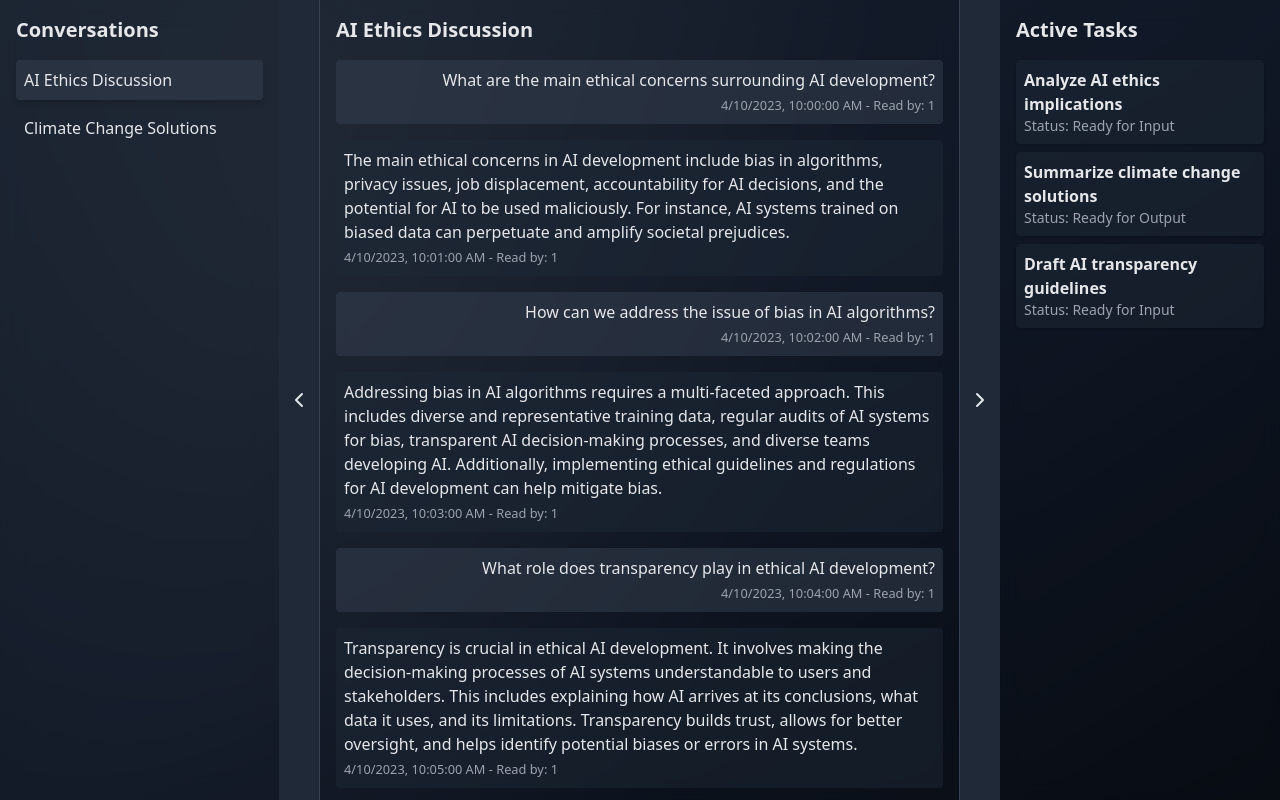
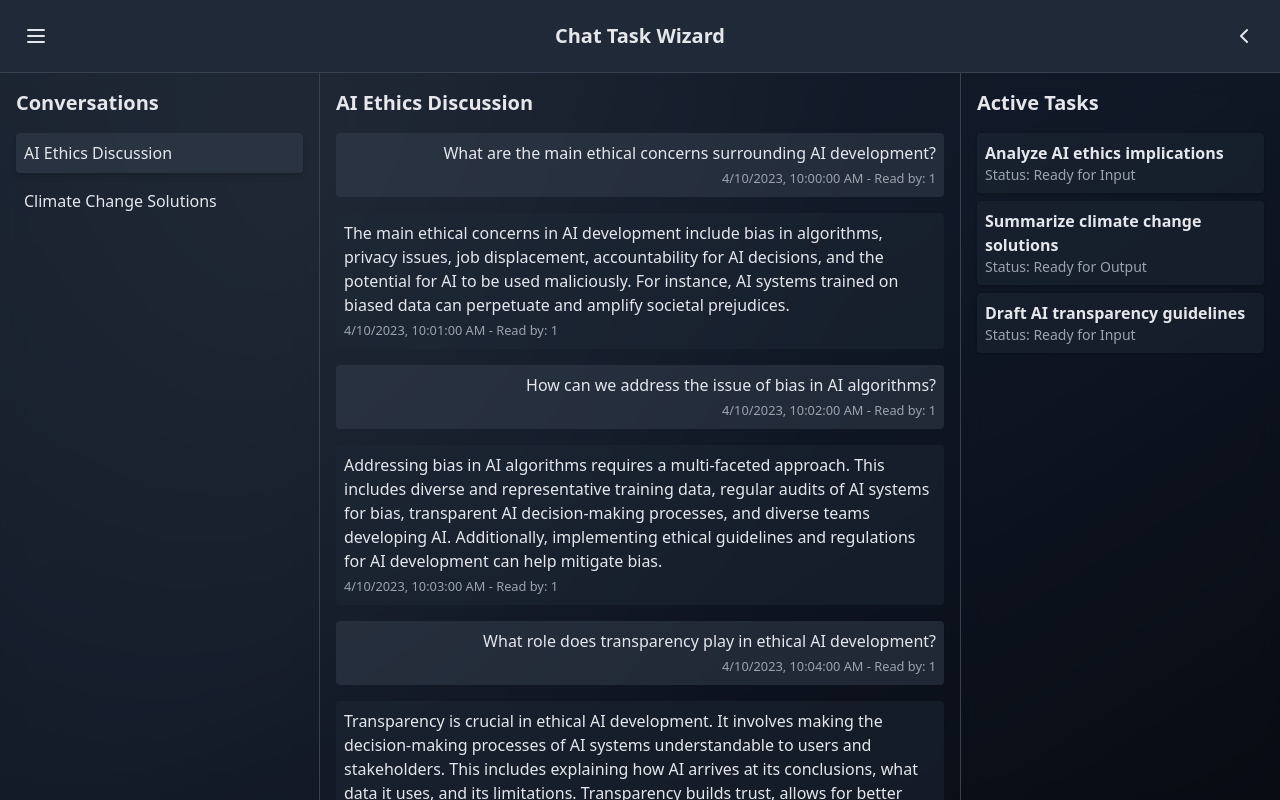
Before and after one commit to JacobFV/chat-task-wizard, a React (Vite) app: page / in a window 1280 px wide. Built offline with nearby package versions, Linux system fonts and the light colour scheme.

Commit message:
Move Collapse Icons to Header
Relocate the collapse icons to the header bar and add a thin line to separate the header from the main content area.
[skip gpt_engineer]

```diff
--- a/src/pages/Index.jsx
+++ b/src/pages/Index.jsx
@@ -3,7 +3,7 @@ import ConversationList from '../components/ConversationList';
 import ConversationView from '../components/ConversationView';
 import TaskList from '../components/TaskList';
 import { TaskProvider } from '../contexts/TaskContext';
-import { ChevronLeftIcon, ChevronRightIcon } from 'lucide-react';
+import { ChevronLeftIcon, ChevronRightIcon, MenuIcon } from 'lucide-react';
 
 const Index = () => {
   const [conversations, setConversations] = useState([
@@ -42,33 +42,34 @@ const Index = () => {
 
   return (
     <TaskProvider>
-      <div className="flex h-screen bg-gradient-to-br from-gray-800 via-gray-900 to-black text-gray-200 relative overflow-hidden">
+      <div className="flex flex-col h-screen bg-gradient-to-br from-gray-800 via-gray-900 to-black text-gray-200 relative overflow-hidden">
         <div className="absolute inset-0 overflow-hidden">
           <div className="shimmer"></div>
         </div>
-        <div className="flex w-full h-full relative z-10">
-          <div className={`transition-all duration-300 ${leftPaneCollapsed ? 'w-12' : 'w-1/4'} border-r border-gray-700 flex`}>
-            <div className={`flex-grow overflow-hidden ${leftPaneCollapsed ? 'hidden' : 'block'}`}>
+        <header className="flex justify-between items-center p-4 bg-gray-800 border-b border-gray-700 relative z-20">
+          <button onClick={toggleLeftPane} className="p-2 hover:bg-gray-700 rounded transition-colors">
+            <MenuIcon className="h-6 w-6" />
+          </button>
+          <h1 className="text-xl font-bold">Chat Task Wizard</h1>
+          <button onClick={toggleRightPane} className="p-2 hover:bg-gray-700 rounded transition-colors">
+            <ChevronLeftIcon className="h-6 w-6" />
+          </button>
+        </header>
+        <div className="flex flex-grow relative z-10">
+          <div className={`transition-all duration-300 ${leftPaneCollapsed ? 'w-0' : 'w-1/4'} border-r border-gray-700`}>
+            {!leftPaneCollapsed && (
               <ConversationList
                 conversations={conversations}
                 activeConversation={activeConversation}
                 setActiveConversation={setActiveConversation}
               />
-            </div>
-            <button onClick={toggleLeftPane} className="p-2 bg-gray-800 hover:bg-gray-700 transition-colors">
-              {leftPaneCollapsed ? <ChevronRightIcon /> : <ChevronLeftIcon />}
-            </button>
+            )}
           </div>
-          <div className={`transition-all duration-300 ${leftPaneCollapsed && rightPaneCollapsed ? 'w-full' : leftPaneCollapsed || rightPaneCollapsed ? 'w-3/4' : 'w-1/2'} border-r border-gray-700`}>
+          <div className={`transition-all duration-300 ${leftPaneCollapsed && rightPaneCollapsed ? 'w-full' : leftPaneCollapsed || rightPaneCollapsed ? 'w-3/4' : 'w-1/2'}`}>
             <ConversationView conversation={activeConversation} />
           </div>
-          <div className={`transition-all duration-300 ${rightPaneCollapsed ? 'w-12' : 'w-1/4'} flex`}>
-            <button onClick={toggleRightPane} className="p-2 bg-gray-800 hover:bg-gray-700 transition-colors">
-              {rightPaneCollapsed ? <ChevronLeftIcon /> : <ChevronRightIcon />}
-            </button>
-            <div className={`flex-grow overflow-hidden ${rightPaneCollapsed ? 'hidden' : 'block'}`}>
-              <TaskList />
-            </div>
+          <div className={`transition-all duration-300 ${rightPaneCollapsed ? 'w-0' : 'w-1/4'} border-l border-gray-700`}>
+            {!rightPaneCollapsed && <TaskList />}
           </div>
         </div>
       </div>
```
